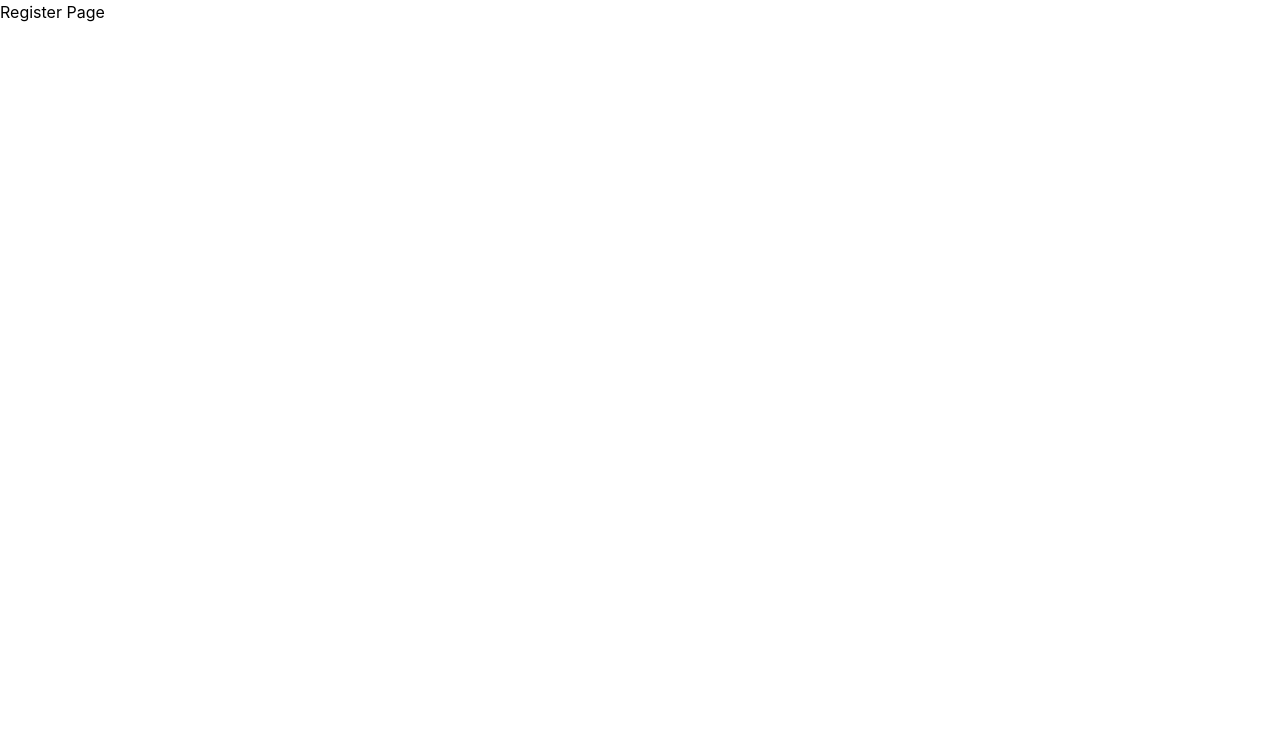
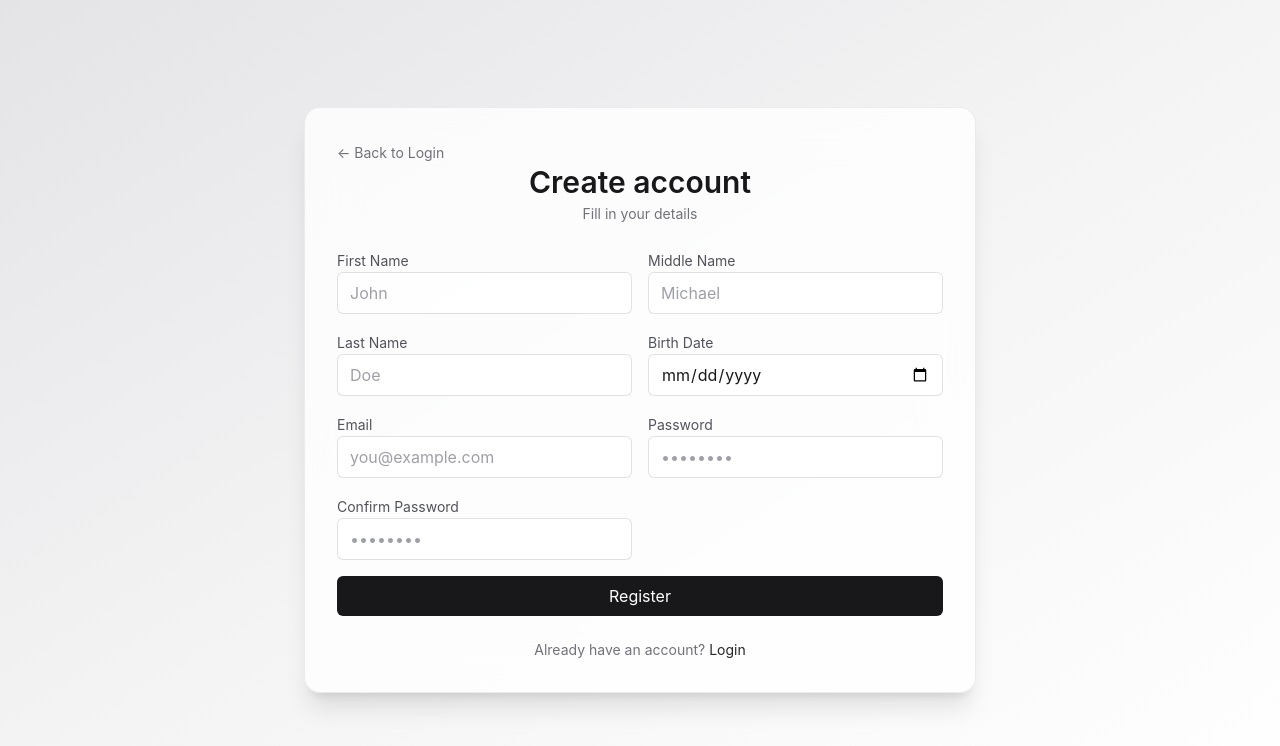
Before and after one commit to khianvictorycalderon/rtep-account-management, a React (Vite) app in the folder frontend/: page /register in a window 1280 px wide. Shown: the top 746 px of the page. Built offline with nearby package versions, Linux system fonts and the light colour scheme.

Commit message:
Completed register page

```diff
--- a/frontend/src/constants.ts
+++ b/frontend/src/constants.ts
@@ -1,3 +1,82 @@
+// ---------------------------------------------------
+// Register Page
+// ---------------------------------------------------
+import type { HTMLInputTypeAttribute } from "react";
+
+export interface RegisterFieldsProps {
+    label: string;
+    id: string;
+    type: HTMLInputTypeAttribute;
+
+    // optional validation
+    pattern?: string; // regex string
+    required?: boolean;
+    minLength?: number;
+    maxLength?: number;
+
+    placeholder?: string;
+}
+
+export const REGISTER_FIELDS: RegisterFieldsProps[] = [
+    {
+        label: "First Name",
+        id: "first_name",
+        type: "text",
+        required: true,
+        minLength: 2,
+        maxLength: 30,
+        placeholder: "John",
+    },
+    {
+        label: "Middle Name",
+        id: "middle_name",
+        type: "text",
+        required: false,
+        minLength: 2,
+        maxLength: 30,
+        placeholder: "Michael",
+    },
+    {
+        label: "Last Name",
+        id: "last_name",
+        type: "text",
+        required: true,
+        minLength: 2,
+        maxLength: 30,
+        placeholder: "Doe",
+    },
+    {
+        label: "Birth Date",
+        id: "birth_date",
+        type: "date",
+        required: true,
+    },
+    {
+        label: "Email",
+        id: "email",
+        type: "email",
+        required: true,
+        pattern: "^[^\\s@]+@[^\\s@]+\\.[^\\s@]+$",
+        placeholder: "you@example.com",
+    },
+    {
+        label: "Password",
+        id: "password",
+        type: "password",
+        required: true,
+        minLength: 8,
+        placeholder: "••••••••",
+    },
+    {
+        label: "Confirm Password",
+        id: "confirm_password",
+        type: "password",
+        required: true,
+        minLength: 8,
+        placeholder: "••••••••",
+    },
+];
+
 // ---------------------------------------------------
 // Navbar
 // ---------------------------------------------------
--- a/frontend/src/public_pages/Register.tsx
+++ b/frontend/src/public_pages/Register.tsx
@@ -1,7 +1,153 @@
+import { useState } from "react";
+import axios from "axios";
+import { Link } from "react-router-dom";
+import { REGISTER_FIELDS } from "../constants";
+
 export default function Register() {
-  return (
-    <div>
-      Register Page
-    </div>
+    const [form, setForm] = useState<Record<string, string>>({});
+    const [loading, setLoading] = useState(false);
+    const [error, setError] = useState("");
+
+    const handleChange = (id: string, value: string) => {
+      setForm((prev) => ({
+        ...prev,
+        [id]: value,
+      }));
+    };
+
+    const handleSubmit = async (e: React.FormEvent) => {
+      e.preventDefault();
+
+      setLoading(true);
+      setError("");
+
+      try {
+        await axios.post("/api/register", form);
+        console.log("Registered:", form);
+      } catch (err: any) {
+        setError(err?.response?.data?.message || "Registration failed");
+      } finally {
+        setLoading(false);
+      }
+    };
+
+    return (
+      <div className="
+        min-h-screen w-full flex items-center justify-center px-6
+        bg-linear-to-br
+        from-zinc-200 via-zinc-100 to-white
+        dark:from-zinc-950 dark:via-zinc-900 dark:to-zinc-950
+      ">
+
+        {/* Card */}
+        <div className="
+          w-full max-w-2xl space-y-6
+          bg-white/80 dark:bg-zinc-900/80
+          backdrop-blur-xl
+          border border-zinc-200/70 dark:border-zinc-800/60
+          rounded-2xl p-8 shadow-xl
+        ">
+
+          {/* Back */}
+          <Link
+            to="/login"
+            className="text-sm text-zinc-500 hover:text-zinc-900 dark:hover:text-zinc-100 transition"
+          >
+            ← Back to Login
+          </Link>
+
+          {/* Header */}
+          <div className="text-center space-y-1">
+            <h1 className="text-3xl font-semibold text-zinc-900 dark:text-zinc-100">
+              Create account
+            </h1>
+            <p className="text-sm text-zinc-500 dark:text-zinc-400">
+              Fill in your details
+            </p>
+          </div>
+
+          {/* Form */}
+          <form onSubmit={handleSubmit} className="space-y-4">
+
+            {/* Grid */}
+            <div className="grid grid-cols-1 md:grid-cols-2 gap-4">
+
+              {REGISTER_FIELDS.map((field) => (
+                <div key={field.id} className="space-y-1">
+
+                  <label className="text-sm text-zinc-600 dark:text-zinc-400">
+                    {field.label}
+                  </label>
+
+                  <input
+                    type={field.type}
+                    value={form[field.id] || ""}
+                    required={field.required}
+                    minLength={field.minLength}
+                    maxLength={field.maxLength}
+                    pattern={field.pattern}
+                    placeholder={field.placeholder}
+                    onChange={(e) => handleChange(field.id, e.target.value)}
+                    className="
+                      w-full px-3 py-2 rounded-md
+                      border border-zinc-300/70 dark:border-zinc-700/60
+                      bg-white/70 dark:bg-zinc-800/50
+                      text-zinc-900 dark:text-zinc-100
+                      placeholder:text-zinc-400 dark:placeholder:text-zinc-500
+                      focus:outline-none
+                      focus:ring-2 focus:ring-zinc-400/30 dark:focus:ring-zinc-600/40
+                      transition
+                    "
+                  />
+
+                </div>
+              ))}
+
+            </div>
+
+            {/* Error */}
+            {error && (
+              <div className="
+                text-center
+                text-sm px-3 py-2 rounded-md
+                bg-red-50 dark:bg-red-950/40
+                text-red-600 dark:text-red-400
+                border border-red-200/60 dark:border-red-900/40
+              ">
+                {error}
+              </div>
+            )}
+
+            {/* Submit */}
+            <button
+              type="submit"
+              disabled={loading}
+              className="
+                cursor-pointer
+                w-full py-2 rounded-md
+                bg-zinc-900 dark:bg-zinc-100
+                text-white dark:text-zinc-900
+                hover:bg-zinc-800 dark:hover:bg-zinc-200
+                disabled:opacity-50 disabled:cursor-not-allowed
+                transition
+              "
+            >
+              {loading ? "Creating account..." : "Register"}
+            </button>
+          </form>
+
+          {/* Footer */}
+          <p className="text-sm text-center text-zinc-500 dark:text-zinc-400">
+            Already have an account?{" "}
+            <Link
+              to="/login"
+              className="text-zinc-800 dark:text-zinc-200 hover:underline"
+            >
+              Login
+            </Link>
+          </p>
+
+        </div>
+      </div>
   );
 }
```
